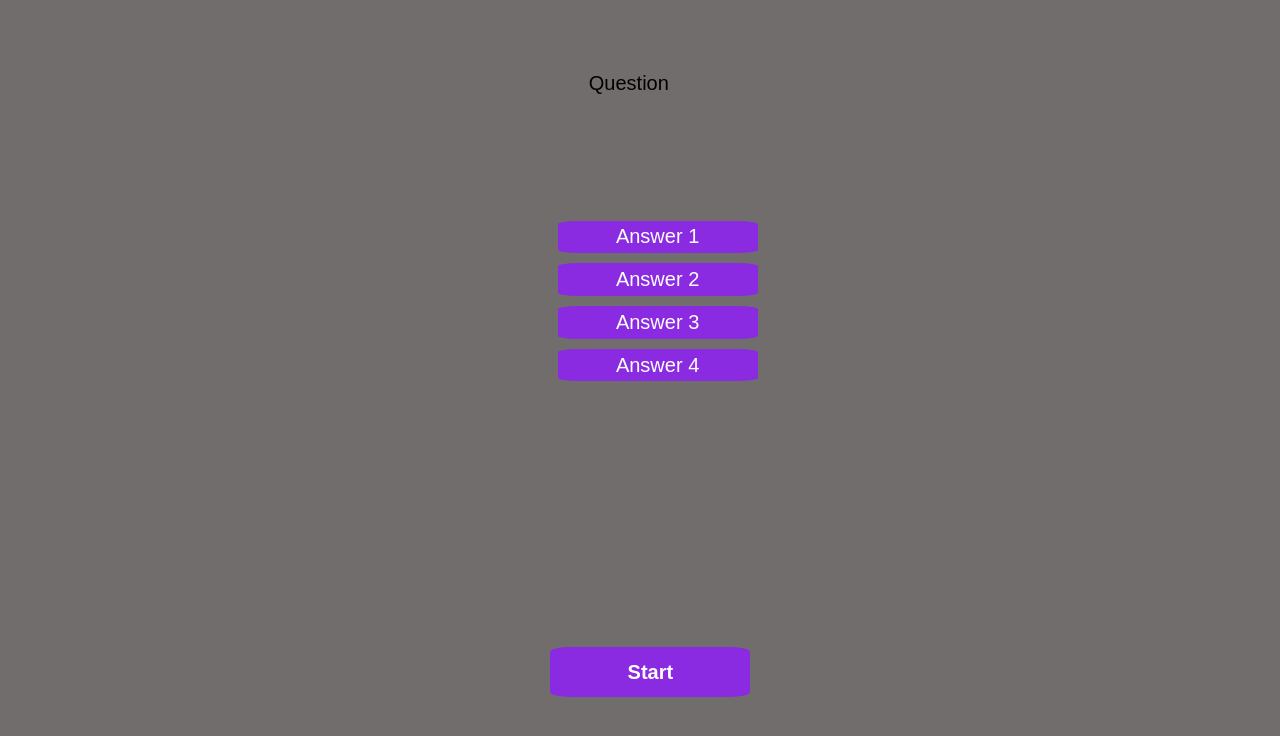
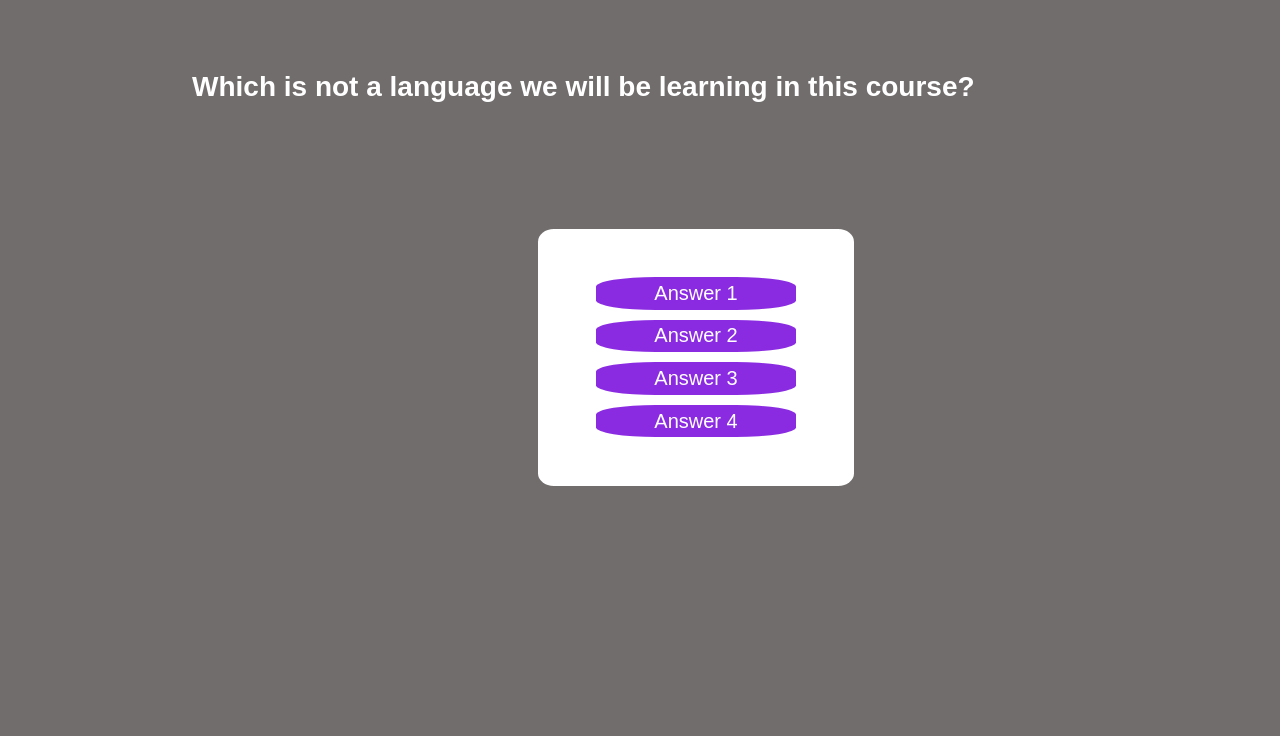
Before and after one commit to rambriz91/Quizer-App, a plain HTML site: page index.html in a window 1280 px wide. Both pictures are taken after a click on the button "Start". Shown: the part 42-778 px from the top of the page. Drawn offline with Linux system fonts and the light colour scheme.

Commit message:
got question to display in js.

```diff
--- a/Assets/script.js
+++ b/Assets/script.js
@@ -1,19 +1,56 @@
 // variables
-var timerEl = document.querySelector("#timer-text");
-var startBtn = document.querySelector('#start');
+var timerEl = document.getElementById('timer-text');
+var startBtn = document.getElementById('start');
+var answerBtn = document.querySelectorAll('btn');
+var answerDiv = document.getElementById('answers');
+var questionContainer = document.getElementById('question-container');
 
 var timer;
 var timerVal;
 var isWin = false;
+let shuffleQ, currentQ
 
+var questions = [
+    {
+        question: 'What primitive element determines true or false?',
+        answers: [
+            { text: 'String', correct: false },
+            { text: 'Number', correct: false },
+            { text: 'Boolean', correct: true },
+            { text: 'Bigint', correct: false },
+        ],
 
+        question: 'Which logical operator means that both conditions must be true?',
+        answers: [
+            { text: '&&', correct: true },
+            { text: '==', correct: false },
+            { text: '||', correct: false },
+            { text: '!==', correct: false },
+        ],
+
+        question: 'Which is not a language we will be learning in this course?',
+        answers: [
+            { text: 'HTML', correct: false },
+            { text: 'CSS', correct: false },
+            { text: 'Javascript', correct: false },
+            { text: 'Python', correct: true },
+        ],
+    }
+]
 // Functions
 
 function startGame() {
     isWin = false;
+    startBtn.classList.add('hidden');
+    answerDiv.classList.remove('hidden');
+    questionContainer.classList.remove('hidden');
+    shuffleQ = questions.sort(() => Math.random() - .5)
+    currentQ = 0
     timerVal = 60;
     startBtn.disabled = true;
-    startTimer()
+    startTimer();
+    setQuestion();
+
 }
 
 function startTimer() {
@@ -21,24 +58,79 @@ function startTimer() {
         timerVal--;
         timerEl.textContent = timerVal;
         if (timerVal >= 0) {
-            // Tests if win condition is met
             if (isWin && timerVal > 0) {
-                // Clears interval and stops timer
                 clearInterval(timer);
                 winGame();
             }
         }
-        // Tests if time has run out
         if (timerVal === 0) {
-            // Clears interval
             clearInterval(timer);
             loseGame();
         }
     }, 1000);
 }
 
+function loseGame() {
+    if (timerVal === 0) {
+        alert("GAME OVER!")
+    }
+}
 
+function setQuestion() {
+    resetState()
+    showQuestion(shuffleQ[currentQ]);
+}
+
+
+function showQuestion(question) {
+    questionContainer.innerText = question.question
+    questions.answers.forEach(answer => {
+        var button = document.createElement('button')
+        button.innerText = answer.text
+        button.classList.add('btn')
+        if (answer.correct) {
+            button.dataset.correct = answer.correct
+        }
+        button.addEventListener('click', answerQuestion)
+        answerBtn.appendchild(button)
+    })
+}
+
+
+function answerQuestion(e) {
+    var selectedAnswer = e.target
+    var correct = selectedAnswer.dataset.correct
+    setStatusClass(document.body, correct)
+    Array.from(answerBtn.children).forEach(button => {
+        setStatusClass(button, button.dataset.correct);
+    })
+}
+
+function setStatusClass(element, correct) {
+    clearStatusClass(element)
+    if (correct) {
+        element.classList.add('correct')
+        currentQ++
+    }
+    else {
+        element.classlist.add('wrong');
+        x = 5;
+        timerVal - x
+    }
+}
+
+function clearStatusClass(element) {
+    element.classList.remove('correct')
+    element.classList.remove('wrong')
+}
+
+function resetState() {
+    while (answerBtn.firstChild) {
+        answerBtn.removeChild(answerBtn.firstChild)
+    }
+
+}
 
 // Event Listener
 
-startBtn.addEventListener('click',startGame);
+startBtn.addEventListener('click', startGame);
--- a/Assets/style.css
+++ b/Assets/style.css
@@ -33,10 +33,10 @@ body {
 }
 
 #start {
-    background-color: blueviolet;
+    background-color: green;
     width: 200px;
     height: 50px;
-    margin: 20% 0 0% 43%;
+    margin: 10% 0 20% 43%;
     color: white;
     font-weight: 600;
     font-size: 20px;
@@ -44,14 +44,19 @@ body {
     border-radius: 10%;
 }
 
-#question-text {
-    margin: 5% 0 0% 46%;
-    font-size: 20px;
-    font-weight: 400;
+#question-container {
+    margin: 5% 0 0% 15%;
+    font-size: 28px;
+    font-weight: 700;
+    color:white;
 }
 
 #answers {
     margin: 10% 20% 0 42%;
+    padding: 3%;
+    background-color: white;
+    width: fit-content;
+    border-radius: 5%;
 }
 
 .btn {
@@ -62,9 +67,24 @@ body {
     margin: 10px 20px 10px 20px;
     display: grid;
     font-size: 20px;
-    border-radius: 10%;
-    padding: 1%;
+    border-radius: 30%;
+    padding: 2%;
+}
+
+.btn:hover {
+    background-color: aqua;
+    color: black;
+
 }
 .hidden {
     position: relative;
+    display: none;
 }
+
+.correct {
+    background-color: green;
+}
+
+.wrong {
+    background-color: red;
+}
--- a/index.html
+++ b/index.html
@@ -10,19 +10,19 @@
 </head>
 <header>
     <h2 id="score">View Scores:</h2>
-    <h2 id="timer">Timer:<span id="timer-text">""</span></h2>
+    <h2 id="timer">Timer:<span id="timer-text"></span></h2>
 </header>
 <body>
     <section id="container">
-        <div id="question-text" class="hidden">Question</div>
-        <div id="answers" class="column">
+        <div  id= question-container class="hidden">Question:</div>
+        <div id="answers" class="hidden">
             <button class="btn">Answer 1</button>
             <button class="btn">Answer 2</button>
             <button class="btn">Answer 3</button>
             <button class="btn">Answer 4</button>
         </div>
     </section>
-    <section class="hidden">
+    <section>
         <button id="start">Start</button>
     </section>
 <script src="./Assets/script.js"></script>
```
